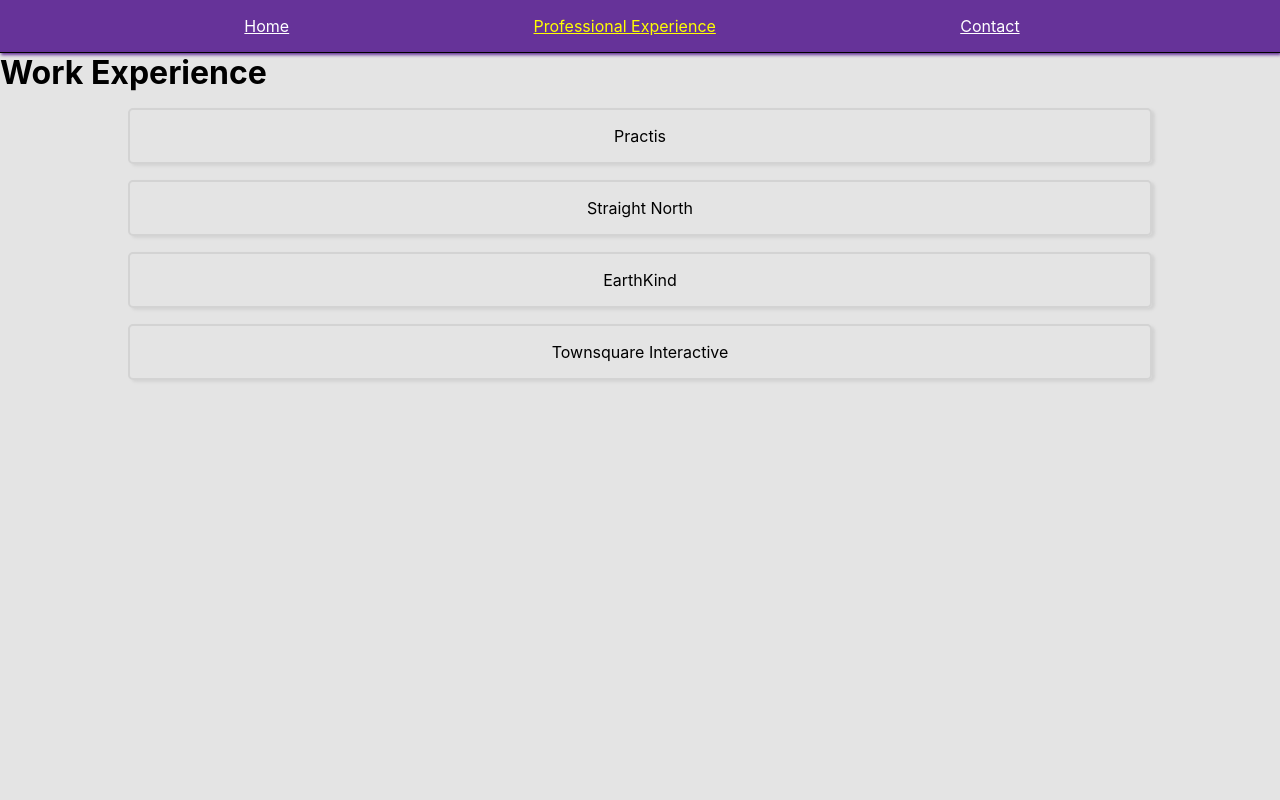
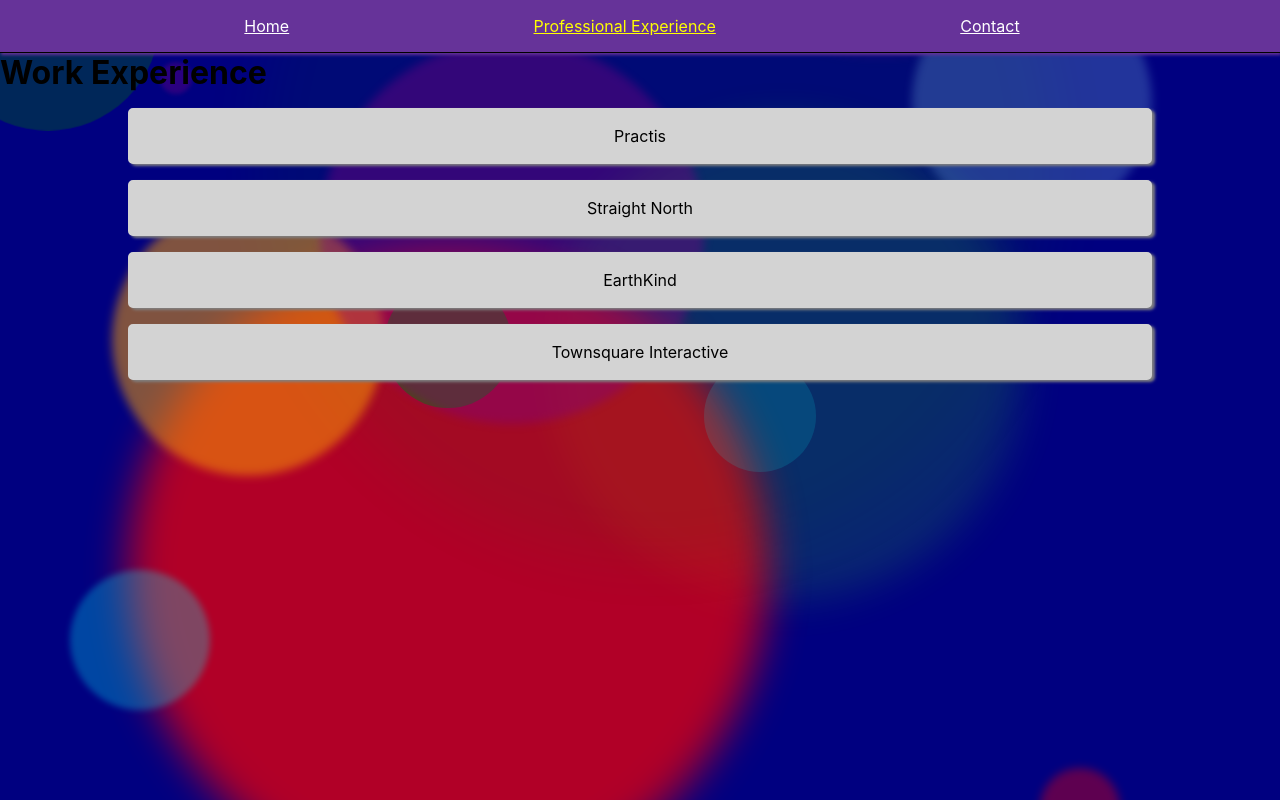
Before and after one commit to Doug-Sewell/portfolio-site, a React (Create React App) app: page /professional-experience in a window 1280 px wide. Built offline with nearby package versions, Linux system fonts and the light colour scheme.

Commit message:
Added new animated background. Likely going to remove it though. Not how I thought it would turn out.

```diff
--- a/package.json
+++ b/package.json
@@ -7,6 +7,7 @@
     "@testing-library/jest-dom": "^4.2.4",
     "@testing-library/react": "^9.3.2",
     "@testing-library/user-event": "^7.1.2",
+    "classnames": "^2.2.6",
     "react": "^16.13.1",
     "react-dom": "^16.13.1",
     "react-router-dom": "^5.2.0",
--- a/src/App.js
+++ b/src/App.js
@@ -7,12 +7,13 @@
 import Navigation from './Components/Navigation/Navigation';
 import JobExperience from './Components/JobExperience/JobExperience';
 import Contact from './Components/Contact/Contact';
-
+import Backdrop from './UI/BackDrop/BackDrop';
 
 
 function App() {
   return (
     <BrowserRouter>
+    <Backdrop />
       <Navigation />
         <Route path="/" exact component={Header} />
         <Route path="/professional-experience" exact component={JobExperience} />
--- /dev/null
+++ b/src/UI/BackDrop/BackDrop.js
@@ -0,0 +1,33 @@
+import React from 'react';
+import classes from './BackDrop.module.css';
+
+import classnames from 'classnames';
+
+const backdrop = () => {
+    return (
+        <div className={classes.circleContainer}>
+            <div className={classnames([classes.circle,classes.one])}></div>
+            <div className={classnames([classes.circle,classes.two])}></div>
+            <div className={classnames([classes.circle,classes.three])}></div>
+            <div className={classnames([classes.circle,classes.four])}></div>
+            <div className={classnames([classes.circle,classes.five])}></div>
+            <div className={classnames([classes.circle,classes.six])}></div>
+            <div className={classnames([classes.circle,classes.seven])}></div>
+            <div className={classnames([classes.circle,classes.eight])}></div>
+            <div className={classnames([classes.circle,classes.nine])}></div>
+            <div className={classnames([classes.circle,classes.ten])}></div>
+            <div className={classnames([classes.circle,classes.eleven])}></div>
+            <div className={classnames([classes.circle,classes.twelve])}></div>
+            <div className={classnames([classes.circle,classes.thirteen])}></div>
+            <div className={classnames([classes.circle,classes.fourteen])}></div>
+            <div className={classnames([classes.circle,classes.fifteen])}></div>
+            <div className={classnames([classes.circle,classes.sixteen])}></div>
+            <div className={classnames([classes.circle,classes.seventeen])}></div>
+            <div className={classnames([classes.circle,classes.eighteen])}></div>
+            <div className={classnames([classes.circle,classes.nineteen])}></div>
+            <div className={classnames([classes.circle,classes.twenty])}></div>
+        </div>
+    );
+}
+
+export default backdrop;
--- /dev/null
+++ b/src/UI/BackDrop/BackDrop.module.css
@@ -0,0 +1,242 @@
+.circleContainer {
+    position:absolute;
+    height: 100vh;
+    width: 100vw;
+    background-color:navy;
+    overflow:hidden;
+    z-index:-5;
+  }
+
+.circle{
+    position:absolute;
+    border-radius:50%;
+    opacity:.5;
+  }
+
+  .one{
+    left:20%;
+    top:20px;
+    height:15rem;
+    width:15rem;
+    background-color:yellow;
+    opacity:1;
+    z-index:1;
+    animation: circleAnimation 40s linear infinite;
+  }
+
+  @keyframes circleAnimation{
+    0%{
+      opacity:0;
+      transform:translateY(-60vh);
+    }
+    90%{
+      opacity:1;
+    }
+    100%{
+      opacity:0;
+      transform:translateY(150vh);
+    }
+  }
+
+  .two{
+    bottom:30px;
+    left:70px;
+    height:140px;
+    width:140px;
+    background-color:aqua;
+    opacity:.5;
+    filter:blur(3px);
+    animation: circleAnimation 20s linear infinite;
+  }
+
+  .three{
+    left:50%;
+    bottom:50%;
+    height:30rem;
+    width:30rem;
+    background-color:purple;
+    opacity:.5;
+    filter:blur(5px);
+    animation: circleAnimation 60s linear infinite;
+  }
+
+  .four{
+    right:10rem;
+    bottom:2rem;
+    height:5rem;
+    width:5rem;
+    background-color:red;
+    filter:blur(5px);
+    animation: circleAnimation 15s linear infinite;
+  }
+
+  .five{
+    right:20%;
+    bottom:0;
+    height:30rem;
+    width:30rem;
+    background-color:limegreen;
+    filter:blur(20px);
+    z-index:-1;
+    animation: circleAnimation 30s linear infinite;
+  }
+
+  .six{
+    left:20%;
+    top:15%;
+    height:50rem;
+    width:50rem;
+    background-color:green;
+    filter:blur(30px);
+    animation: circleAnimation 70s linear infinite;
+  }
+
+  .seven{
+    right:10%;
+    top:10%;
+    height:15rem;
+    width:15rem;
+    background-color:skyblue;
+    filter:blur(5px);
+    animation: circleAnimation 22s linear infinite;
+  }
+
+  .eight{
+    height:20rem;
+    width:20rem;
+    background-color:Red;
+    left:50%;
+    filter:blur(5px);
+    z-index:-2;
+    animation: circleAnimation 53s linear infinite;
+  }
+
+  .nine{
+    left:10rem;
+    top:3rem;
+    width:2rem;
+    height:2rem;
+    background-color:purple;
+    filter:blur(2px);
+    animation: circleAnimation 17s linear infinite;
+  }
+
+  .ten{
+    width:7rem;
+    height:7rem;
+    background-color:aqua;
+    opacity:1;
+    left:55%;
+    bottom:3rem;
+    animation: circleAnimation 42s linear infinite;
+  }
+
+  .eleven{
+    width:8rem;
+    height:8rem;
+    background-color:green;
+    opacity:.8;
+    left:30%;
+    top:-5rem;
+    animation: circleAnimation 10s linear infinite;
+  }
+
+  .twelve{
+    width:8rem;
+    height:8rem;
+    background-color:teal;
+    opacity:1;
+    z-index:1;
+    top:-5rem;
+    right:10rem;
+    animation: circleAnimation 37s linear infinite;
+  }
+
+  .thirteen{
+    width:14rem;
+    height:14rem;
+    background-color:green;
+    opacity:.5;
+    top:-5rem;
+    right:70rem;
+    animation: circleAnimation 18s linear infinite;
+  }
+
+  .fourteen{
+      width:40rem;
+    height:40rem;
+    background-color:red;
+    opacity:.5;
+    z-index:1;
+    top:-20rem;
+    right:40%;
+    filter:blur(20px);
+    z-index:-1;
+    animation: circleAnimation 8s linear infinite;
+  }
+
+  .fifteen{
+    width:20rem;
+    height:20rem;
+    background-color:magenta;
+    opacity:.7;
+    top:-20rem;
+    right:.5rem;
+    animation: circleAnimation 19s linear infinite;
+    filter:blur(8px);
+  }
+
+  .sixteen{
+    width:16rem;
+    height:16rem;
+    background-color:pink;
+    opacity:.5;
+    filter:blur(5px);
+    top:-16rem;
+    right:19rem;
+    animation: circleAnimation 29s linear infinite;
+  }
+
+  .seventeen{
+    width:17rem;
+    height:17rem;
+    background-color:orange;
+    opacity:.8;
+    top:-5rem;
+    left:7rem;
+    filter:blur(5px);
+    animation: circleAnimation 11s linear infinite;
+  }
+
+  .eighteen{
+    width:24rem;
+    height:24rem;
+    background-color:purple;
+    opacity:.3;
+    filter:blur(5px);
+    top:-5rem;
+    left:20rem;
+    animation: circleAnimation 14s linear infinite;
+  }
+
+  .nineteen{
+    width:3rem;
+    height:3rem;
+    background-color:yellowgreen;
+    opacity:.7;
+    top:-5rem;
+    left:23rem;
+    animation: circleAnimation 39s linear infinite;
+    filter:blur(5px);
+  }
+
+  .twenty{
+    width:17rem;
+    height:17rem;
+    background-color:red;
+    opacity:.5;
+    top:-5rem;
+    left:40rem;
+    animation: circleAnimation 45s linear infinite;
+    filter:blur(5px);
+  }
--- a/src/UI/Card/Card.module.css
+++ b/src/UI/Card/Card.module.css
@@ -1,6 +1,7 @@
 .Card {
     padding: 1rem;
     border:solid 2px #d3d3d3;
+    background-color:#d3d3d3;
     border-radius:5px;
-    box-shadow: 3px 2px 3px #d3d3d3;
+    box-shadow: 3px 2px 3px gray;
 }
```
Also changed, not shown: 1 other file (tests, documents, lock files or other folders).
